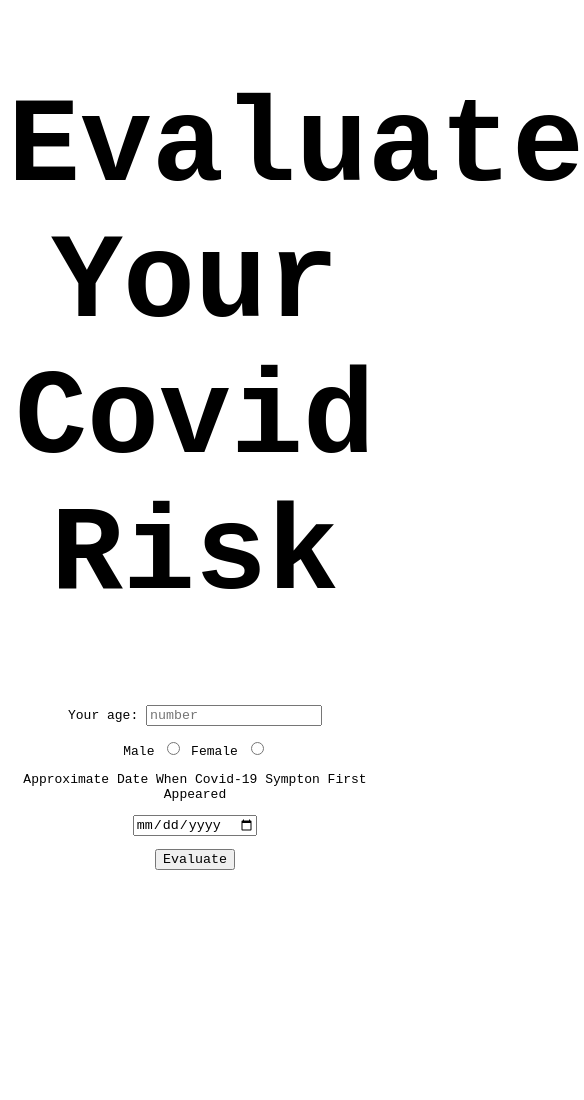
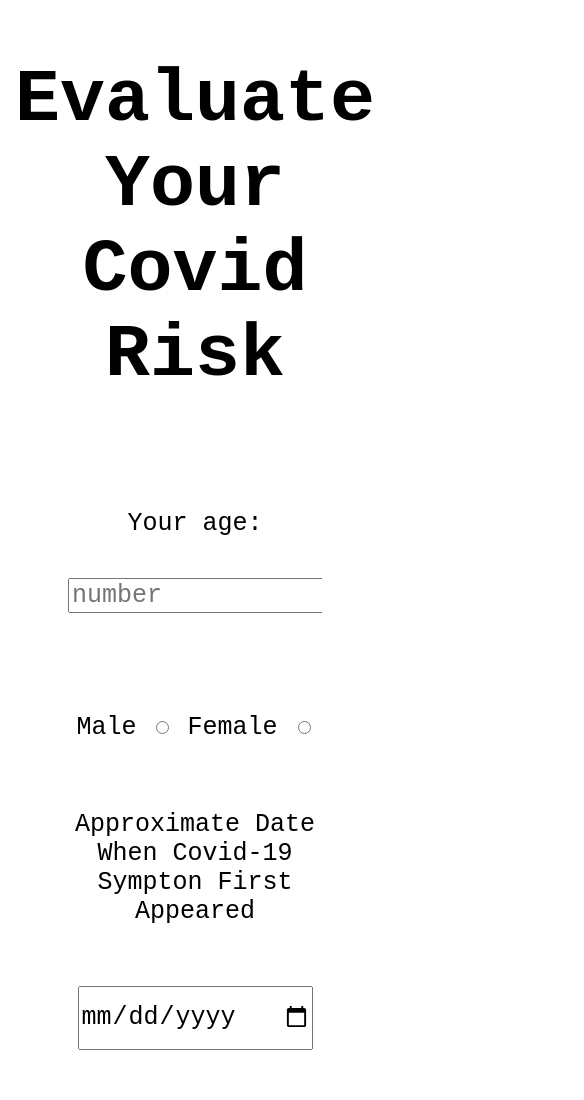
Before and after one commit to Mvk122/HackPSU-covid19, a plain HTML site: page webSource/index.html in a window 390 px wide. Shown: the top 1100 px of the page, 584 px wide, since content can reach past the window. Before the commit the page ends 883 px from the top, so only its background shows below. Drawn offline with Linux system fonts and the light colour scheme.

Commit message:
Update main.css

```diff
--- a/webSource/css/main.css
+++ b/webSource/css/main.css
@@ -1,9 +1,16 @@
 * {
   font-family: monospace;
+  overflow-x: hidden;
+}
+body {
+  font-size: 20px;
 }
 #page-head {
   text-align: center;
-  font-size: 120px;
+  font-size: 80px;
+}
+#age {
+  font-size: 20px;
 }
 #buttons {
   text-align: center;
@@ -17,4 +24,41 @@
 }
 #form > p {
   text-align: center;
+  margin: 60px;
 }
+#date {
+  height: 60px;
+  width: 230px;
+  font-size: 20px;
+}
+#submit {
+  height: 80px;
+  width: 160px;
+  border-radius: 5px;
+  border: none;
+  font-size: 20px;
+}
+#submit:active {
+  background-color: grey;
+}
+/* mobile responsive design */
+@media screen and (max-width: 840px){
+  #page-head {
+    font-size: 75px;
+  }
+  body {
+    font-size: 25px;
+  }
+  #age {
+    font-size: 25px;
+  }
+  #date {
+    font-size: 25px;
+  }
+  #submit {
+    font-size: 25px;
+  }
+  #age {
+    margin: 40px 0;
+  }
+}
```
